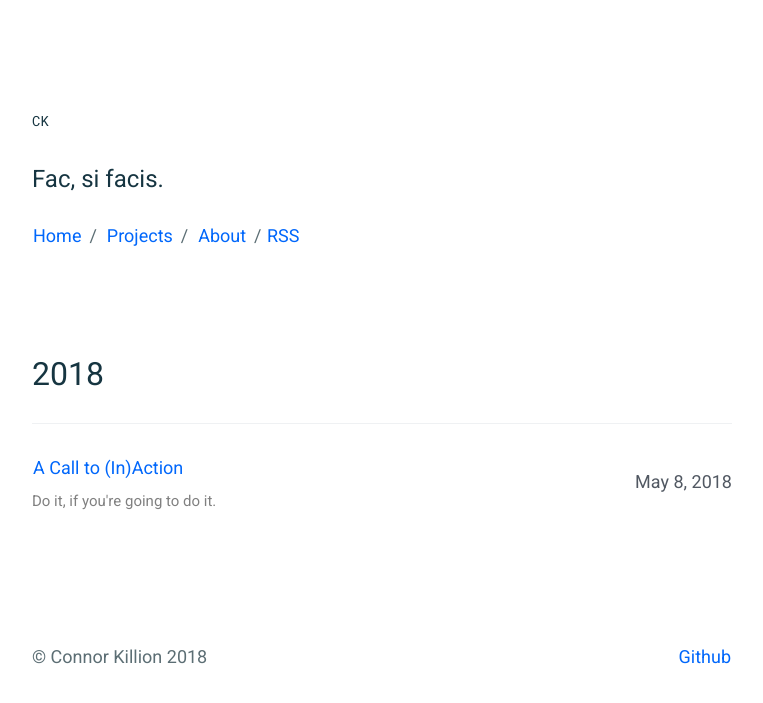
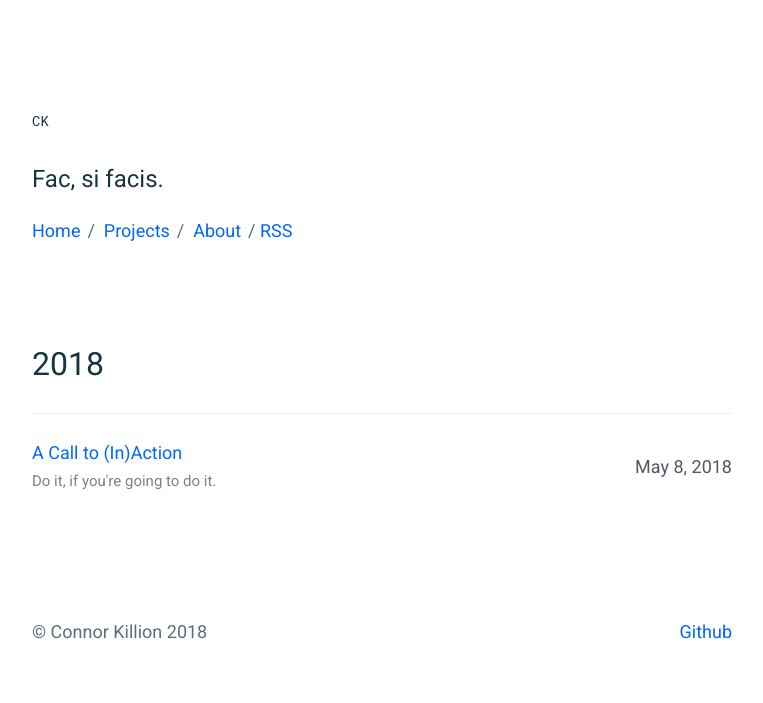
Before and after one commit to ckskate/ckskate.github.io, a Jekyll site: the page built from index.html, in a window 1280 px wide. Shown: the top 703 px of the page, without its empty margins (258-1021 px from the left). Built offline with Jekyll 4.4.1, drawn with Linux system fonts in a browser that asks for light colours.

Commit message:
fix padding issue with links

```diff
--- a/_sass/base/_reset.scss
+++ b/_sass/base/_reset.scss
@@ -93,7 +93,7 @@ a {
 
     position: relative;
     display: inline-block;
-    padding: 5px 1px;
+    // padding: 5px 1px;
     transition: color ease 0.3s;
 
     /* Hover animation effect for all buttons */
```
